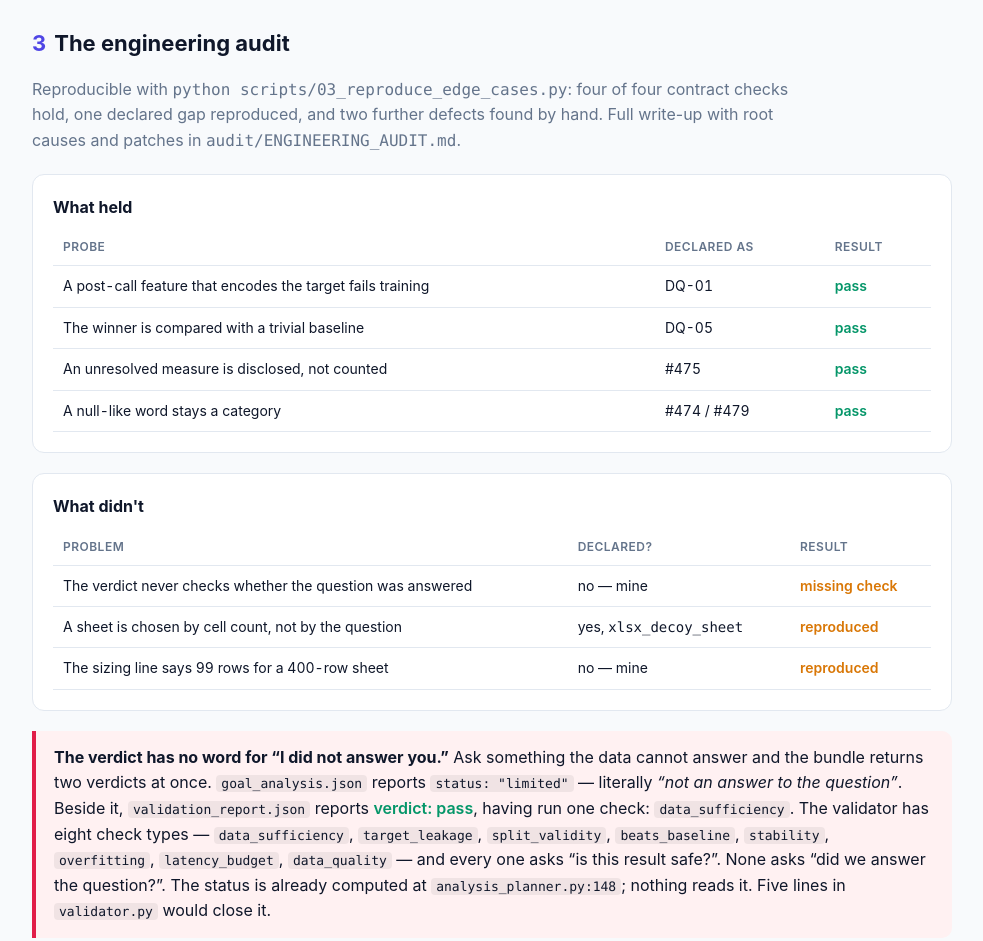
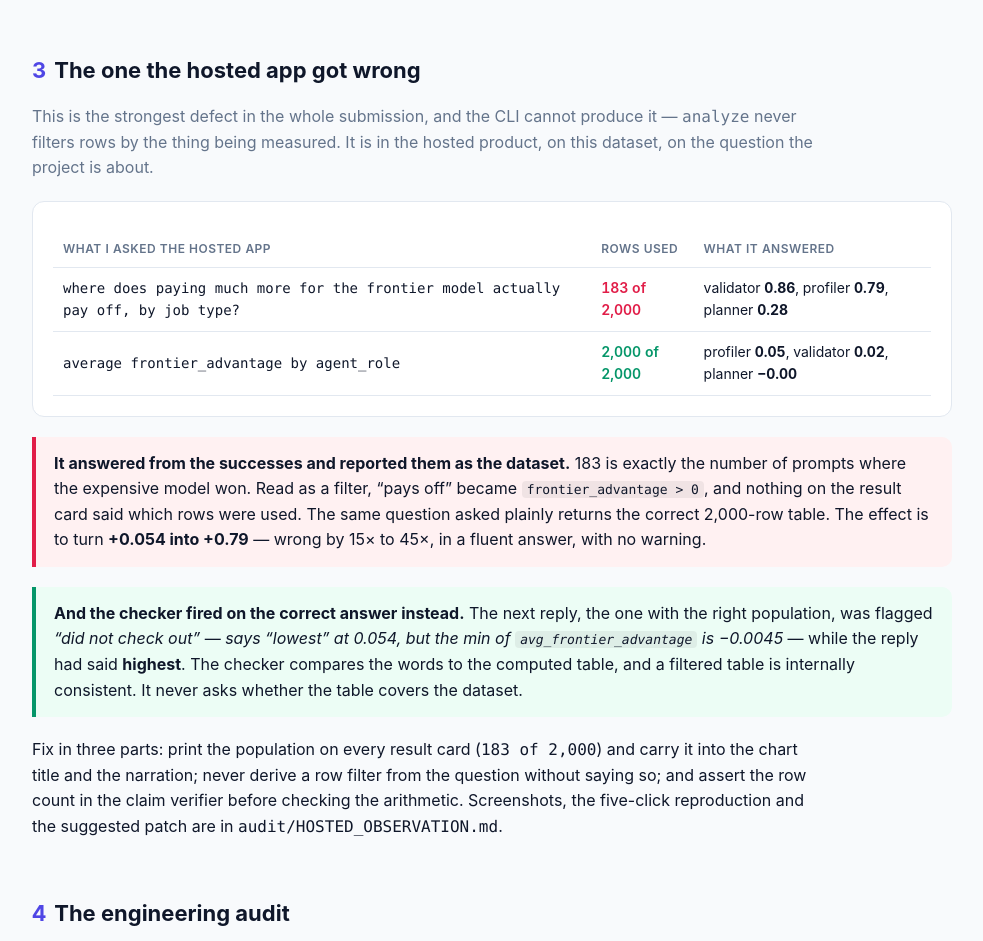
Before and after one commit to pkbros/AI_Routing_Analysis, a plain HTML site: page avaloka.html in a window 1280 px wide. Shown: the part 1048-1989 px from the top of the page, without its empty margins (148-1131 px from the left). Drawn offline with Linux system fonts and the light colour scheme.

Commit message:
Lead with the hosted-app finding everywhere
The hosted app answered 'where does paying more pay off' using only the 183 rows
out of 2,000 where it did pay off, and reported those averages as the dataset's:
+0.054 became +0.79 with no row-count disclosure, and the claim checker flagged
the correct follow-up instead. That outranks the CLI gaps, so it now opens
HOSTED_OBSERVATION.md, avaloka.html section 3, the README audit section and both
form answers. The access note is corrected to match what the hosted app actually
does: analysis works, only Move-to-project is gated.

```diff
--- a/avaloka.html
+++ b/avaloka.html
@@ -42,7 +42,7 @@ a{color:var(--frontier)}
 <header>
   <span class='tag'>Tools · avaloka 1.6.0 · open source</span>
   <h1>How the analysis was run, and what the audit found</h1>
-  <p class='sub'>The findings stand on their own on <a href='index.html'>the analysis page</a>. This page is the machinery behind them: the three commands that produced the results, the guard rail that refused a cheating model, and the three defects I found while testing it.</p>
+  <p class='sub'>The findings stand on their own on <a href='index.html'>the analysis page</a>. This page is the machinery behind them: the three commands that produced the results, the guard rail that refused a cheating model, and the defects I found while testing it — including one in the hosted app that outranks everything in the CLI.</p>
   <div class='byline'>Prateek Sharma · Avaloka Engineering Intern Hackathon · open-source CLI, $0, no API key, 0 LLM tokens</div>
 </header>
 
@@ -65,7 +65,28 @@ a{color:var(--frontier)}
   <strong>It caught me cheating.</strong> I added one column collected <em>after</em> the call (<code>post_call_route_flag</code>) that simply encoded the answer. The claimed score jumped to a perfect <strong>1.0000</strong> — and the run was rejected: verdict <span class='fail'>FAIL</span>, the leaking column named in the output, deployment capped at <strong>1/4</strong>. The clean model, using only pre-call features, stayed at 0.956 and level 4/4. A perfect score on a real problem is a bug, not a triumph.
 </div>
 
-<h2><span class='n'>3</span>The engineering audit</h2>
+<h2><span class='n'>3</span>The one the hosted app got wrong</h2>
+<p class='lede'>This is the strongest defect in the whole submission, and the CLI cannot produce it — <code>analyze</code> never filters rows by the thing being measured. It is in the hosted product, on this dataset, on the question the project is about.</p>
+
+<div class='panel'>
+  <table>
+    <tr><th>What I asked the hosted app</th><th>Rows used</th><th>What it answered</th></tr>
+    <tr><td><code>where does paying much more for the frontier model actually pay off, by job type?</code></td><td class='fail'>183 of 2,000</td><td>validator <strong>0.86</strong>, profiler <strong>0.79</strong>, planner <strong>0.28</strong></td></tr>
+    <tr><td><code>average frontier_advantage by agent_role</code></td><td class='pass'>2,000 of 2,000</td><td>profiler <strong>0.05</strong>, validator <strong>0.02</strong>, planner <strong>−0.00</strong></td></tr>
+  </table>
+</div>
+
+<div class='callout'>
+  <strong>It answered from the successes and reported them as the dataset.</strong> 183 is exactly the number of prompts where the expensive model won. Read as a filter, “pays off” became <code>frontier_advantage &gt; 0</code>, and nothing on the result card said which rows were used. The same question asked plainly returns the correct 2,000-row table. The effect is to turn <strong>+0.054 into +0.79</strong> — wrong by 15× to 45×, in a fluent answer, with no warning.
+</div>
+
+<div class='callout ok'>
+  <strong>And the checker fired on the correct answer instead.</strong> The next reply, the one with the right population, was flagged <em>“did not check out”</em> — <em>says “lowest” at 0.054, but the min of <code>avg_frontier_advantage</code> is −0.0045</em> — while the reply had said <strong>highest</strong>. The checker compares the words to the computed table, and a filtered table is internally consistent. It never asks whether the table covers the dataset.
+</div>
+
+<p>Fix in three parts: print the population on every result card (<code>183 of 2,000</code>) and carry it into the chart title and the narration; never derive a row filter from the question without saying so; and assert the row count in the claim verifier before checking the arithmetic. Screenshots, the five-click reproduction and the suggested patch are in <code>audit/HOSTED_OBSERVATION.md</code>.</p>
+
+<h2><span class='n'>4</span>The engineering audit</h2>
 <p class='lede'>Reproducible with <code>python scripts/03_reproduce_edge_cases.py</code>: four of four contract checks hold, one declared gap reproduced, and two further defects found by hand. Full write-up with root causes and patches in <code>audit/ENGINEERING_AUDIT.md</code>.</p>
 
 <div class='panel'>
@@ -83,6 +104,7 @@ a{color:var(--frontier)}
   <h3>What didn't</h3>
   <table>
     <tr><th>Problem</th><th>Declared?</th><th>Result</th></tr>
+    <tr><td>The hosted app answers “where does it pay off” from only the 183 winning rows</td><td>no — mine, product-level</td><td class='fail'>wrong number</td></tr>
     <tr><td>The verdict never checks whether the question was answered</td><td>no — mine</td><td class='gap'>missing check</td></tr>
     <tr><td>A sheet is chosen by cell count, not by the question</td><td>yes, <code>xlsx_decoy_sheet</code></td><td class='gap'>reproduced</td></tr>
     <tr><td>The sizing line says 99 rows for a 400-row sheet</td><td>no — mine</td><td class='gap'>reproduced</td></tr>
@@ -97,7 +119,7 @@ a{color:var(--frontier)}
   <strong>Two wrong numbers from one run.</strong> The workbook reader chose a sheet by non-empty cell count, ignoring the goal (<code>io/loader.py::_read_excel</code>, line 158), so the goal was reported unanswerable — and the run still said PASS. And the sizing line announced <strong>99 rows</strong> for a sheet with <strong>400</strong>, because <code>workload.py::peek</code> (lines 84–85) treats every non-Parquet suffix as CSV and counts newline bytes inside the xlsx ZIP container. It returns <code>estimated=False</code>, so the wrong number is spoken as exact.
 </div>
 
-<h2><span class='n'>4</span>Reproduce the tool half</h2>
+<h2><span class='n'>5</span>Reproduce the tool half</h2>
 <pre>python -m venv .venv
 .venv/Scripts/pip install -e ".avaloka-src[formats,benchmark,dev]"
 
@@ -107,7 +129,7 @@ a{color:var(--frontier)}
 python scripts/03_reproduce_edge_cases.py</pre>
 
 <footer>
-  Full evidence, raw CLI logs, root causes and suggested patches: <code>audit/ENGINEERING_AUDIT.md</code>.<br>
+  Hosted-app evidence: <code>audit/HOSTED_OBSERVATION.md</code>. CLI evidence, raw logs, root causes and suggested patches: <code>audit/ENGINEERING_AUDIT.md</code>.<br>
   Back to <a href='index.html'>the analysis</a>. avaloka is Apache-2.0; the analysis and this page are MIT.
 </footer>
 
```
Also changed, not shown: 4 other files.
